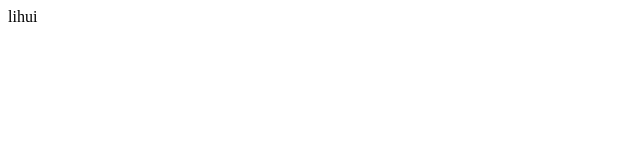
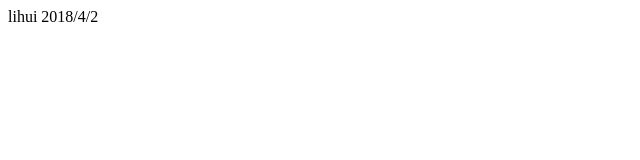
Before and after one commit to shenshanyikuchai/1806B, a plain HTML site: page index.html in a window 1280 px wide. Shown: the full height of the page, 0-640 px from the left. Drawn offline with Linux system fonts and the light colour scheme.

Commit message:
2018/4/2新增一句话

```diff
--- a/index.html
+++ b/index.html
@@ -5,6 +5,6 @@
 	<title>Document</title>
 </head>
 <body>
-	lihui
+	lihui 2018/4/2
 </body>
 </html>
```
